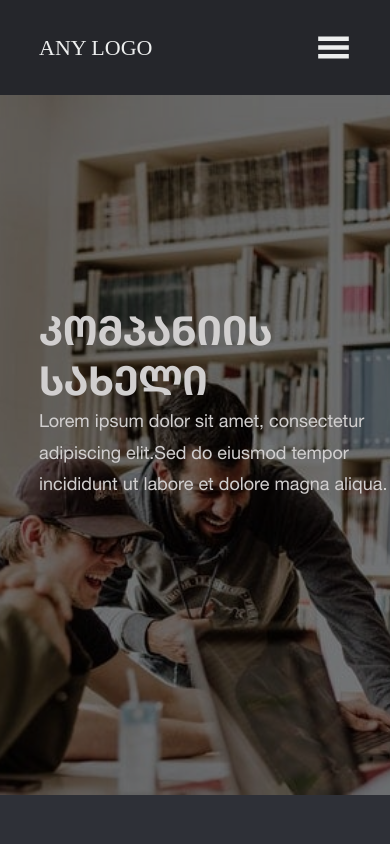
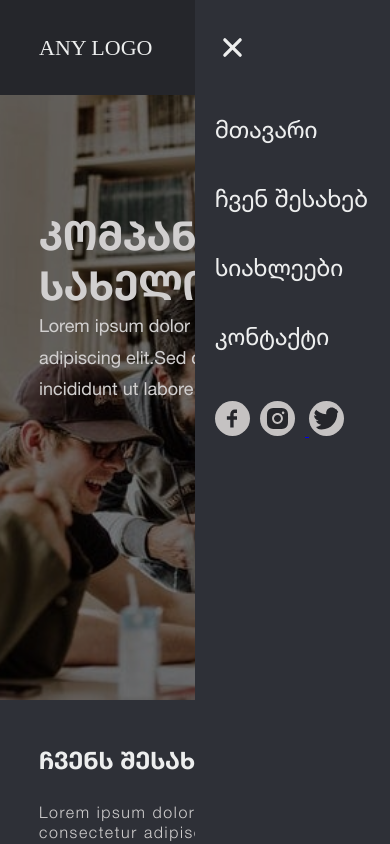
Before and after one commit to TeaChareqishvili/Teona-Chareqishvili-TBC, a React (Create React App) app: page / in a window 390 px wide. Both pictures are taken after a click on the icon 333 px from the left and 47 px from the top of the page. Shown: the top 844 px of the page. Built offline with nearby package versions, Linux system fonts and the light colour scheme.

Commit message:
mobile-menu

```diff
--- a/src/App.css
+++ b/src/App.css
@@ -1,43 +1,45 @@
 /* header style */
 
-.header{
-    width:100%;
+.header {
+  width: 100%;
   background-color: #25262b;
-    padding:30px 0;
+  padding: 30px 0;
+  position: fixed;
+  z-index: 1;
 }
 
-.header-container{
-    width:80%;
+.header-container {
+  width: 80%;
   display: flex;
   align-items: center;
   justify-content: space-between;
-    margin:auto;
+  margin: auto;
 }
-.burger-menu{
-    width:35px;
-    height:35px;
-    color:#edeeee;
+.burger-menu {
+  width: 35px;
+  height: 35px;
+  color: #edeeee;
   cursor: pointer;
 }
-.header-navigation{
+.header-navigation {
   display: none;
 }
 
-.logo > span{
-    color:#edeeee;
-    font-size:22px;
+.logo > span {
+  color: #edeeee;
+  font-size: 22px;
 }
 
-.ul-nav{
+.ul-nav {
   display: flex;
   align-items: center;
 }
 
-.ul-nav>li{
-    font-size:18px;
-    color:#edeeee;
+.ul-nav > li {
+  font-size: 18px;
+  color: #edeeee;
   cursor: pointer;
-    margin:0 20px;
+  margin: 0 20px;
   font-family: "tbc-helvetica-roman";
   font-feature-settings: "case" on;
   transition: all 0.4s;
@@ -55,182 +57,239 @@
   opacity: 0.2;
 }
 
+/* mobile menu style  */
+
+.mobile-menu{
+    position: absolute;
+    top:0;
+    right:0;
+    width:50%;
+    height:100vh;
+    background-color: #2e3037;
+    padding:30px 20px;
+    display: flex;
+    align-items: flex-start;
+    justify-content: flex-start;
+    flex-direction: column;
+}
+
+.close-menu{
+    width:35px;
+    height:35px;
+    cursor: pointer;
+    margin-bottom:30px;
+}
+
+.close-menu-icon{
+    width:100%;
+    height:100%;
+    color:#edeeee;
+}
+
+.mobile-ul-nav{
+    display: flex;
+    flex-direction: column;
+    align-items: flex-start;
+    justify-content: flex-start;
+}
+.mobile-ul-nav>li{
+    font-family: "tbc-helvetica-roman";
+    font-size:24px;
+    color:#edeeee;
+    margin:20px 0;
+}
+.mobile-link{
+  width: 35px;
+  height: 35px;
+  background-color: #c5c2c2;
+  color: #25262b;
+  border-radius: 50%;
+  padding: 4px;
+  cursor: pointer;
+  transition: all 0.4s;
+  margin:30px 10px 0 0;
+}
+
+.mobile-link:hover {
+  transform: scale(1.3) rotate(30deg);
+  background-color: #c34054;
+  color: #d1cfcf;
+}
+
+
 /* banner section style */
-  .banner-section{
-    width:100%;
+.banner-section {
+  width: 100%;
   position: relative;
 }
 
-  .banner{
-    width:100%;
-    height:700px;
+.banner {
+  width: 100%;
+  height: 700px;
 }
 
-  .banner:before{
-    content:"";
+.banner:before {
+  content: "";
   position: absolute;
-    top:0;
-    left:0;
-    width:100%;
-    height:100%;
-    background-color: rgba(0,0,0,0.5);
+  top: 0;
+  left: 0;
+  width: 100%;
+  height: 100%;
+  background-color: rgba(0, 0, 0, 0.5);
 }
-  .banner>img{
-    width:100%;
-    height:100%;
-    object-fit:cover;
+.banner > img {
+  width: 100%;
+  height: 100%;
+  object-fit: cover;
 }
-  .banner-content{
+.banner-content {
   position: absolute;
-    top:30%;
-    left:10%;
+  top: 30%;
+  left: 10%;
 }
 
-  .banner-content > h1{
+.banner-content > h1 {
   font-family: "tbc-helvetica-bold";
   font-feature-settings: "case" on;
-    font-size:40px;
-    color:#d1cfcf;
+  font-size: 40px;
+  color: #d1cfcf;
   line-height: 1.25;
 }
-  .banner-content>p{
+.banner-content > p {
   font-family: "tbc-helvetica-roman";
-    font-size:18px;
-    color:#d1cfcf;
+  font-size: 18px;
+  color: #d1cfcf;
   line-height: 1.75;
-    max-width:400px;
+  max-width: 400px;
 }
 
 /* abous us section style */
 
-  .about-us{
-    width:100%;
-    margin:40px 0;
+.about-us {
+  width: 100%;
+  margin: 40px 0;
   display: flex;
   align-items: center;
   justify-content: center;
 }
-  .about-us-container{
-    width:80%;
-    margin:auto;
+.about-us-container {
+  width: 80%;
+  margin: auto;
   display: flex;
   align-items: center;
   justify-content: center;
-    flex-direction:column-reverse;
-
+  flex-direction: column-reverse;
 }
 
-
-
-
-  .about-us-text>h2{
-    color:#edeeee;
+.about-us-text > h2 {
+  color: #edeeee;
   font-family: "tbc-helvetica-bold";
   font-feature-settings: "case" on;
   font-size: 24px;
   line-height: 1.75;
 }
-  .about-us-text>p{
-    color:#d1cfcf;
+.about-us-text > p {
+  color: #d1cfcf;
   letter-spacing: 1.6px;
   font-family: "tbc-helvetica-light";
-    font-size:16px;
-    margin:20px 0;
+  font-size: 16px;
+  margin: 20px 0;
 }
-  .about-us-img{
-    width:100%;
+.about-us-img {
+  width: 100%;
   position: relative;
 }
 
-  .about-us-img>img{
-    width:100%;
+.about-us-img > img {
+  width: 100%;
   height: 100%;
-    margin:15px 0;
+  margin: 15px 0;
   object-fit: cover;
 }
 
 /* footer style */
 
-  .footer{
-    width:100%;
+.footer {
+  width: 100%;
   background-color: #25262b;
-    padding:30px 0;
+  padding: 30px 0;
   display: flex;
   align-items: center;
   justify-content: center;
 }
 
-  .footer-container{
+.footer-container {
   display: flex;
   align-items: flex-start;
   justify-content: flex-start;
   flex-direction: column;
 }
-  .footer-rights{
-    margin:15px 0;
+.footer-rights {
+  margin: 15px 0;
 }
-  .rights,.rules {
+.rights,
+.rules {
   font-size: 13px;
-    font-family:"tbc-telegraf-light";
-    margin-bottom:5px;
-    color:#c5c2c2;
+  font-family: "tbc-telegraf-light";
+  margin-bottom: 5px;
+  color: #c5c2c2;
   letter-spacing: 1.1px;
 }
 
-  .social-links>p{
+.social-links > p {
   font-family: "tbc-helvetica-light";
-    font-size:16px;
-    color:#edeeee;
-    margin-bottom:10px;
+  font-size: 16px;
+  color: #edeeee;
+  margin-bottom: 10px;
 }
 
-  .links{
+.links {
   display: flex;
   align-items: center;
   justify-content: space-between;
-    margin:15px 0;
+  margin: 15px 0;
 }
 
-  .link{
-    width:35px;
-    height:35px;
+.link {
+  width: 35px;
+  height: 35px;
   background-color: #c5c2c2;
-    color:#25262b;
-    border-radius:50%;
-    padding:4px;
+  color: #25262b;
+  border-radius: 50%;
+  padding: 4px;
   cursor: pointer;
   transition: all 0.4s;
 }
 
-  .link:hover{
+.link:hover {
   transform: scale(1.3) rotate(30deg);
   background-color: #c34054;
-    color:#d1cfcf;
+  color: #d1cfcf;
 }
 
-  .email{
+.email {
   position: relative;
-    width:250px;
+  width: 250px;
 }
-  input{
-    width:100%;
+input {
+  width: 100%;
   outline: none;
-    color:#25262b;
+  color: #25262b;
   font-family: "tbc-helvetica-roman";
-    font-size:16px;
-    border:solid 2px #c34054;
+  font-size: 16px;
+  border: solid 2px #c34054;
   border-radius: 7px;
-    padding:15px 20px;
+  padding: 15px 20px;
 }
-  .send-btn{
+.send-btn {
   position: absolute;
-    top:50%;
-    right:10px;
+  top: 50%;
+  right: 10px;
   transform: translateY(-50%);
-    padding:10px 20px;
+  padding: 10px 20px;
   border-radius: 10px;
   border: none;
-    color:#edeeee;
+  color: #edeeee;
   background-color: #c34054;
   font-family: "tbc-helvetica-roman";
   font-feature-settings: "case" on;
@@ -238,69 +297,65 @@
   transition: all 0.4s;
 }
 
-  .send-btn:hover{
+.send-btn:hover {
   background-color: #15a2a0;
 }
 
-  @media(min-width:768px){
-    .footer-container{
-        width:100%;
+@media (min-width: 768px) {
+  .footer-container {
+    width: 100%;
     display: flex;
     align-items: center;
-        justify-content:space-between;
-        flex-direction:row;
+    justify-content: space-between;
+    flex-direction: row;
   }
-      .footer{
-        padding:30px 40px;
+  .footer {
+    padding: 30px 40px;
   }
 }
 
-  @media(min-width:1024px){
-
+@media (min-width: 1024px) {
   /* header style */
 
-    .header-navigation{
+  .header-navigation {
     display: block;
   }
-    .burger-menu{
+  .burger-menu {
     display: none;
   }
 
-
   /* banner section*/
 
-    .banner-content > h1{
-        font-size:56px;
+  .banner-content > h1 {
+    font-size: 56px;
   }
-      .banner-content>p{
-        font-size:20px;
+  .banner-content > p {
+    font-size: 20px;
   }
 
   /* about us section style */
-      .about-us-container{
+  .about-us-container {
     align-items: flex-start;
     flex-direction: row;
     justify-content: space-between;
     overflow: hidden;
   }
-      .about-us-text{
-        margin-left:30px;
-        max-width:550px;
-
+  .about-us-text {
+    margin-left: 30px;
+    max-width: 550px;
   }
-      .about-us-img{
-        min-width:450px;
+  .about-us-img {
+    min-width: 450px;
   }
 
   /* footer style */
 
-      .footer{
-        padding:30px 0;
+  .footer {
+    padding: 30px 0;
   }
 
-      .footer-container{
-        width:80%;
-        margin:auto;
+  .footer-container {
+    width: 80%;
+    margin: auto;
   }
-
 }
--- a/src/App.js
+++ b/src/App.js
@@ -3,8 +3,35 @@ import { GiHamburgerMenu } from "react-icons/gi";
 import { TiSocialFacebook } from "react-icons/ti";
 import { AiFillInstagram } from "react-icons/ai";
 import { FaTwitter } from "react-icons/fa";
+import { IoClose } from "react-icons/io5";
 
 function App() {
+
+// კონსტის გატანა გარეთ უფრო სწორი იქნებოდა ცალ-ცალკე რომ არ ეწეროს იგივე ორივე ფუნქციაში მაგრამ
+// არ იმუშავა მასე და რომ  დავსერჩე ჰუკის გამოყენებას ითხოვს.
+
+
+// if(window.innerWidth>=1024){
+//   const openMenu = document.querySelector(".mobile-menu");
+//   openMenu.style.display = "none";
+// }
+
+  // function to open menu for mobile
+  const handleOpenMenu = () => {
+    const openMenu = document.querySelector(".mobile-menu");
+    if (openMenu.style.display === "none") {
+      openMenu.style.display = "block";
+    }
+  };
+
+  // function to close menu for mobile
+  const handleCloseMenu = ()=>{
+    const openMenu = document.querySelector(".mobile-menu");
+    if (openMenu.style.display === "block") {
+      openMenu.style.display = "none";
+    }
+  }
+
   return (
     <div className="App">
       <header className="header">
@@ -12,7 +39,10 @@ function App() {
           <div className="logo">
             <span>ANY LOGO</span>
           </div>
-          <GiHamburgerMenu className="burger-menu" />
+          <GiHamburgerMenu
+            className="burger-menu"
+            onClick={() => handleOpenMenu()}
+          />
           <div className="header-navigation">
             <nav className="navigation">
               <ul className="ul-nav">
@@ -22,6 +52,36 @@ function App() {
                 <li>კონტაქტი</li>
               </ul>
             </nav>
+          </div>
+        </div>
+        <div className="mobile-menu" style={{ display: "none" }}>
+          <div className="close-menu" onClick={()=>handleCloseMenu()}>
+            <IoClose className="close-menu-icon" />
+          </div>
+          <div className="mobile-navigation">
+            <nav>
+              <ul className="mobile-ul-nav">
+                <li>მთავარი</li>
+                <li>ჩვენ შესახებ</li>
+                <li>სიახლეები</li>
+                <li>კონტაქტი</li>
+              </ul>
+            </nav>
+          </div>
+          <div className="social-links">
+            <div>
+              <a href="https://facebook.com" target="_blank" rel="noreferrer">
+                {" "}
+                <TiSocialFacebook className="mobile-link" />
+              </a>
+              <a href="https://instagram.com" target="_blank" rel="noreferrer">
+                <AiFillInstagram className="mobile-link" />
+              </a>
+              <a href="https://twitter.com" target="_blank" rel="noreferrer">
+                {" "}
+                <FaTwitter className="mobile-link" />
+              </a>
+            </div>
           </div>
         </div>
       </header>
@@ -70,14 +130,22 @@ function App() {
           <div className="social-links">
             <p>დაგვეკონტაქტეთ</p>
             <div className="links">
-              <TiSocialFacebook className="link" />
-              <AiFillInstagram className="link" />
-              <FaTwitter className="link" />
+              <a href="https://facebook.com" target="_blank" rel="noreferrer">
+                {" "}
+                <TiSocialFacebook className="link" />
+              </a>
+              <a href="https://instagram.com" target="_blank" rel="noreferrer">
+                <AiFillInstagram className="link" />
+              </a>
+              <a href="https://twitter.com" target="_blank" rel="noreferrer">
+                {" "}
+                <FaTwitter className="link" />
+              </a>
             </div>
           </div>
           <div className="email">
             <label>
-              <input type="email" placeholder="E-mail" required />
+              <input type="email" placeholder="E-mail" />
             </label>
             <button className="send-btn">გაგზავნა</button>
           </div>
```
Lines whose indentation alone changed are shown as unchanged.
